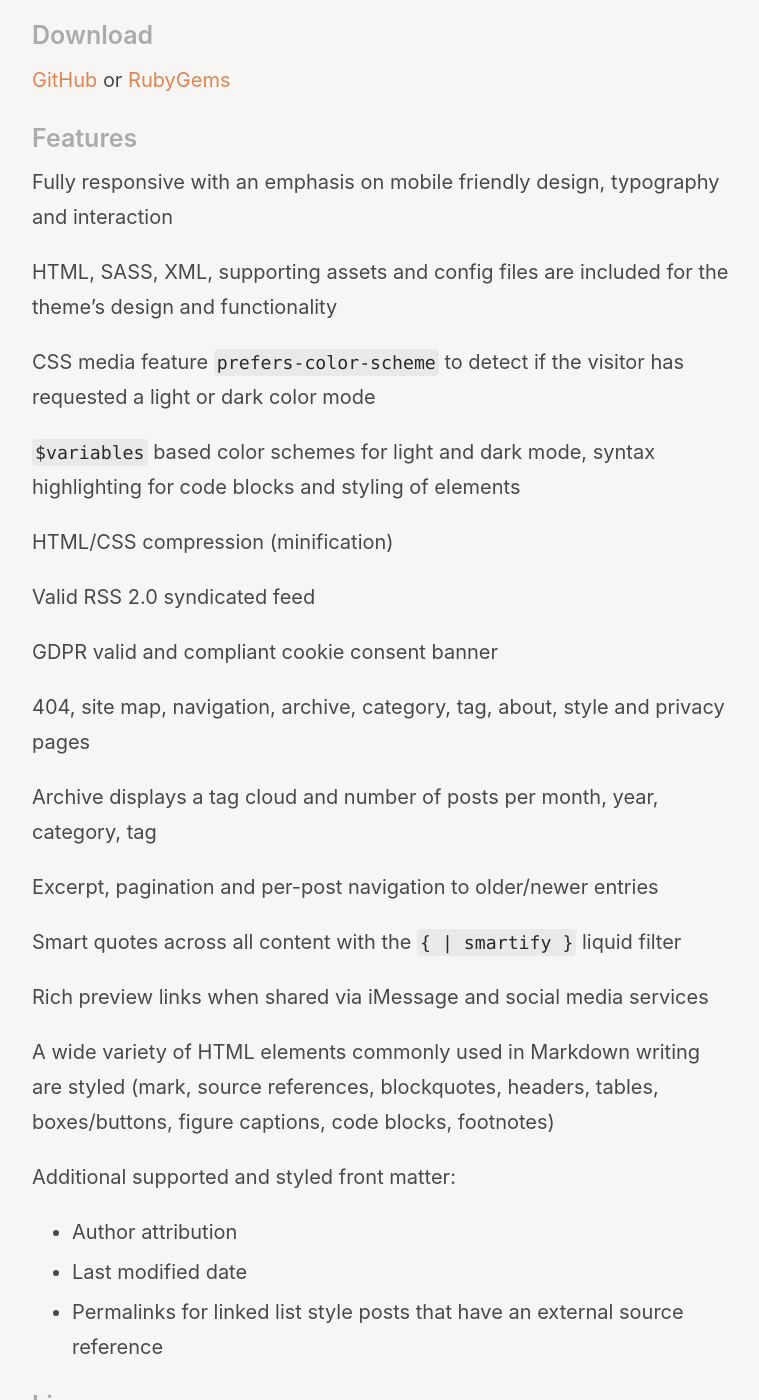
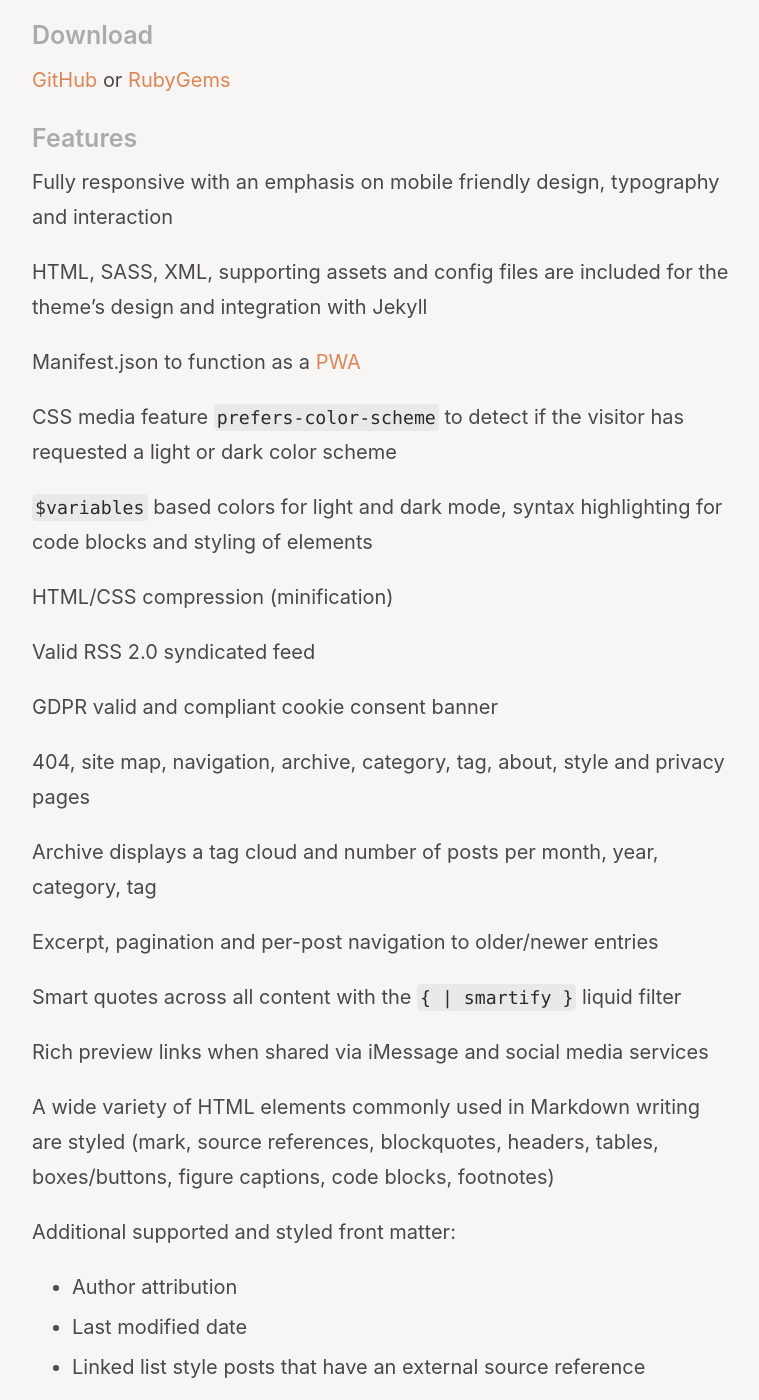
Before and after one commit to wertercatt/tooters, a Jekyll site: the page built from quattle.md, in a window 1280 px wide and 1400 px high, scrolled down 479 px. Shown: the whole window, without its empty margins (258-1017 px from the left). Built offline with Jekyll 4.4.1, drawn with Linux system fonts in a browser that asks for light colours.

Commit message:
Updated the copy on quattle.md

```diff
--- a/quattle.md
+++ b/quattle.md
@@ -18,11 +18,13 @@ Quattle is a modern and customizable theme for the static site generator Jekyll.
 ## <small>Features</small>
 Fully responsive with an emphasis on mobile friendly design, typography and interaction
 
-HTML, SASS, XML, supporting assets and config files are included for the theme's design and functionality
+HTML, SASS, XML, supporting assets and config files are included for the theme's design and integration with Jekyll
 
-CSS media feature `prefers-color-scheme` to detect if the visitor has requested a light or dark color mode
+Manifest.json to function as a [PWA](https://developer.mozilla.org/en-US/docs/Web/Progressive_web_apps)
 
-`$variables` based color schemes for light and dark mode, syntax highlighting for code blocks and styling of elements
+CSS media feature `prefers-color-scheme` to detect if the visitor has requested a light or dark color scheme
+
+`$variables` based colors for light and dark mode, syntax highlighting for code blocks and styling of elements
 
 HTML/CSS compression (minification)
 
@@ -45,7 +47,7 @@ A wide variety of HTML elements commonly used in Markdown writing are styled (ma
 Additional supported and styled front matter:
 * Author attribution
 * Last modified date
-* Permalinks for linked list style posts that have an external source reference
+* Linked list style posts that have an external source reference
 
 
 ## <small>License</small>
```
